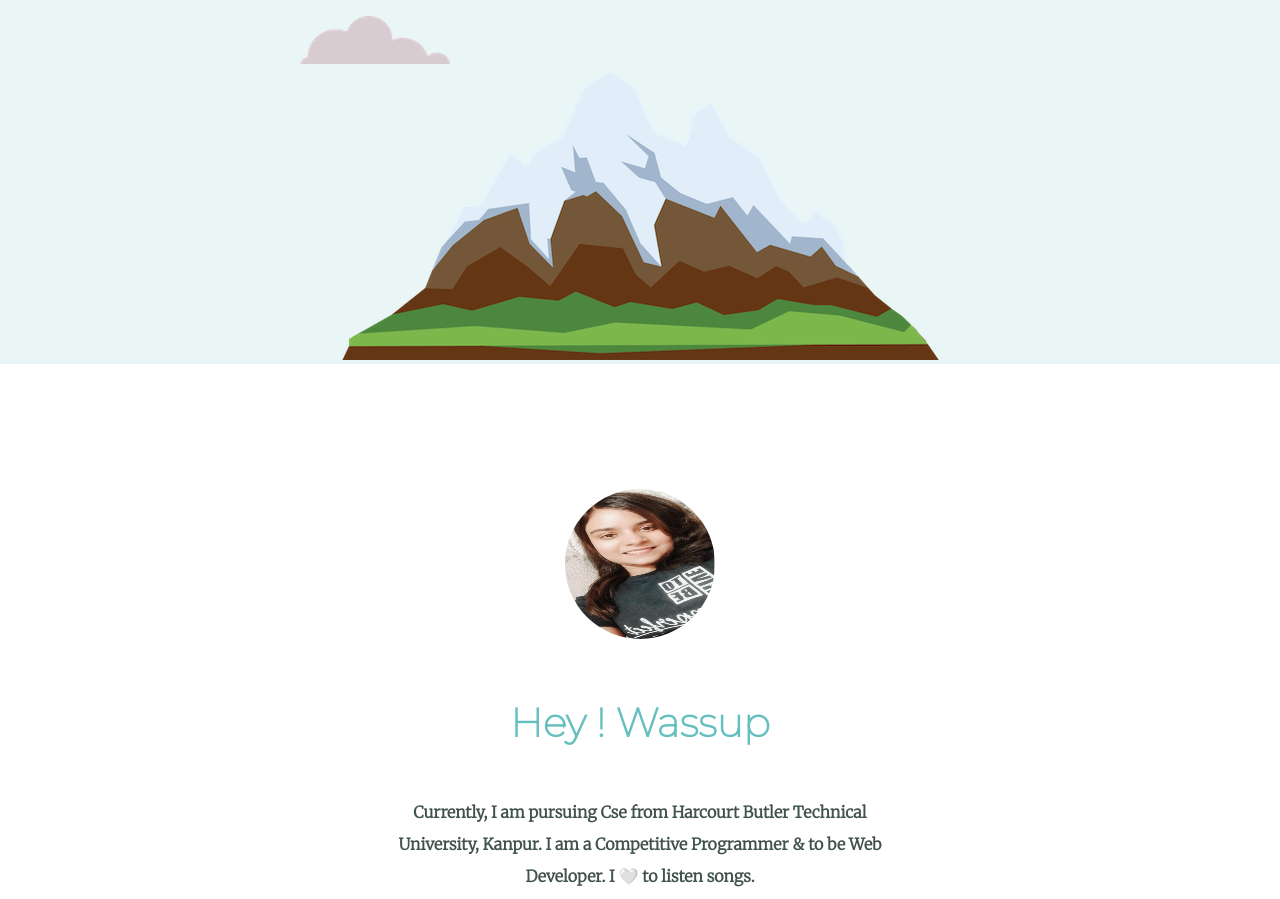
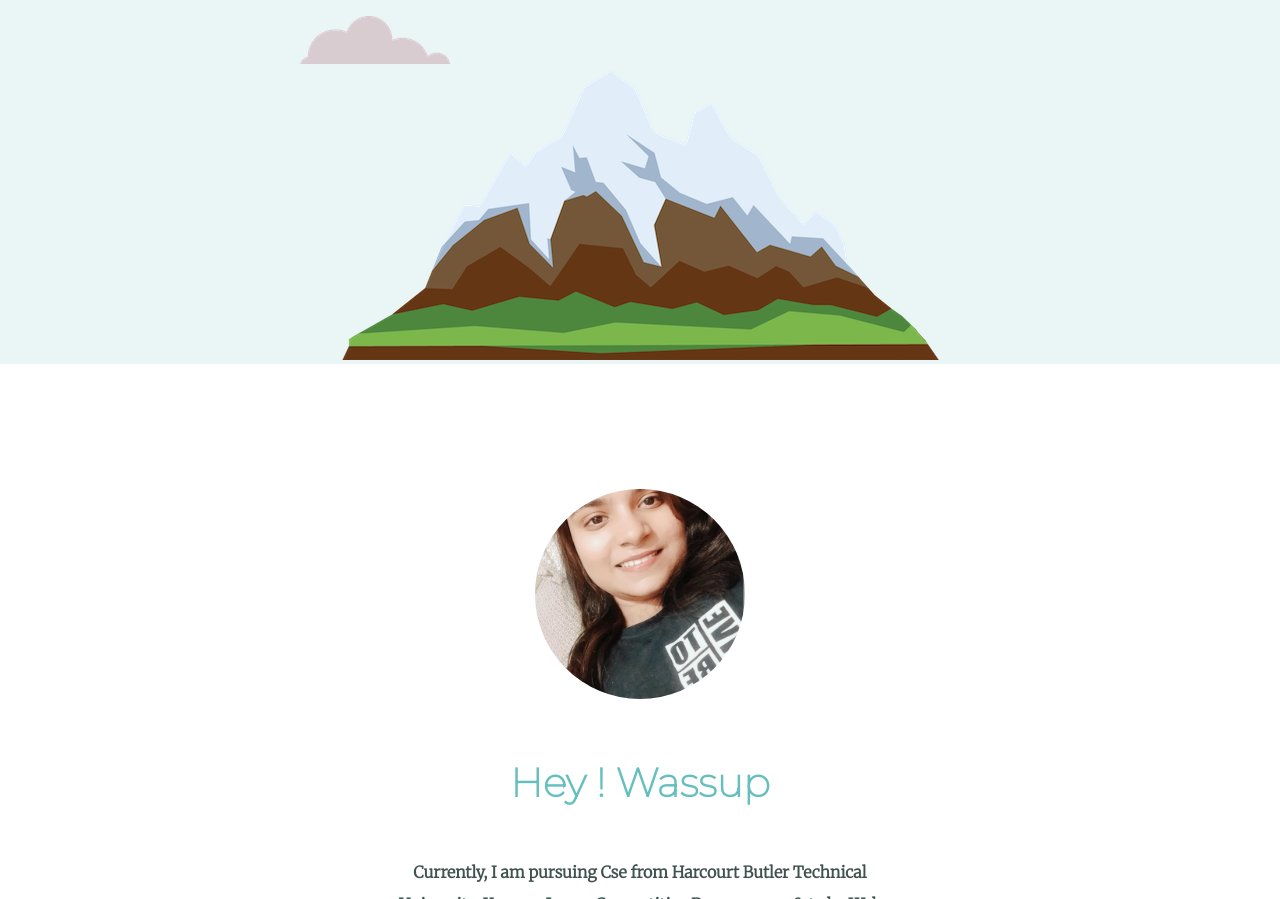
Before and after one commit to vartika2302/Personal-Website, a plain HTML site: page index.html in a window 1280 px wide. Shown: the part 364-1263 px from the top of the page. Drawn offline with Linux system fonts and the light colour scheme.

Commit message:
Update style.css

```diff
--- a/style.css
+++ b/style.css
@@ -49,8 +49,9 @@ a{
 #img1{
     border-radius: 100%;
     margin-top: 25px;
-    width: 150px;
-    height: 150px;
+    width: 210px;
+    height: 210px;
+    object-fit: cover;
 }
 .skill1{
     border-radius: 100%;
```
